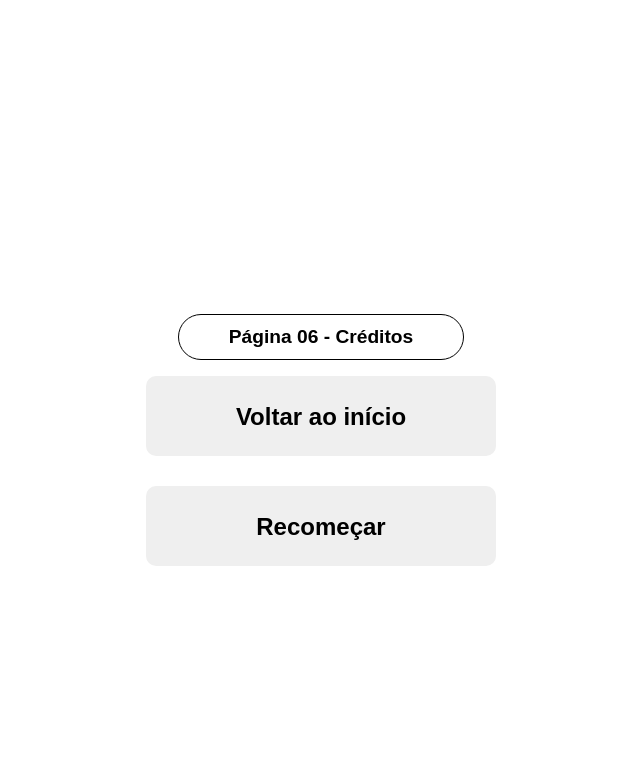
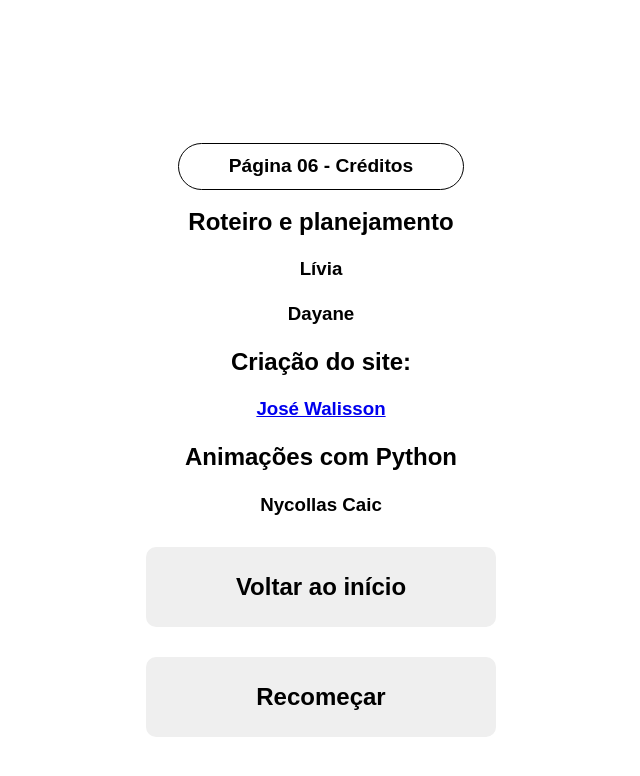
Before and after one commit to JoseWalisson/projeto-inovacao-com-ia, a plain HTML site: page pages/page06.html in a window 1280 px wide. Shown: the whole page, without its empty margins (319-959 px from the left). Drawn offline with nearby package versions, Linux system fonts and the light colour scheme.

Commit message:
Add files via upload

```diff
--- a/pages/page06.html
+++ b/pages/page06.html
@@ -18,6 +18,15 @@
             </div>
         </header>
         <main>
+            <div id="creditos">
+                <h2>Roteiro e planejamento</h2>
+                <h3>Lívia</h3>
+                <h3>Dayane</h3>
+                <h2>Criação do site:</h2>
+                <h3><a href="https://josewalisson.github.io/projeto-portfolio/">José Walisson</a></h3>
+                <h2>Animações com Python</h2>
+                <h3>Nycollas Caic</h3>
+            </div>
             <a href="../index.html"><button class="red">Voltar ao início</button></a>
             <a href="../pages/page01.html"><button class="green">Recomeçar</button></a>
         </main>
```
Also changed, not shown: pages/page01.html (+1 -0 lines), pages/page02.html (+1 -0 lines), pages/page03.html (+1 -0 lines), pages/page04.html (+1 -0 lines), pages/page05.html (+1 -0 lines).
